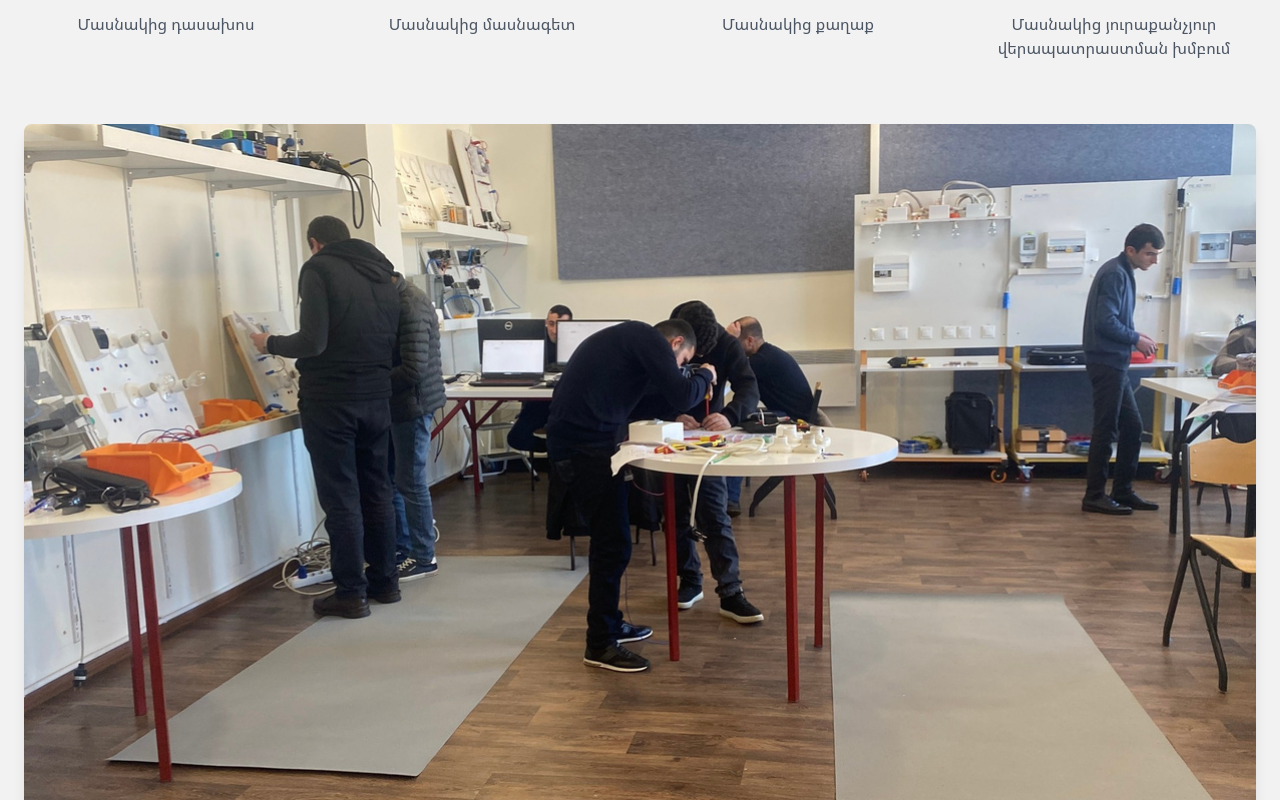
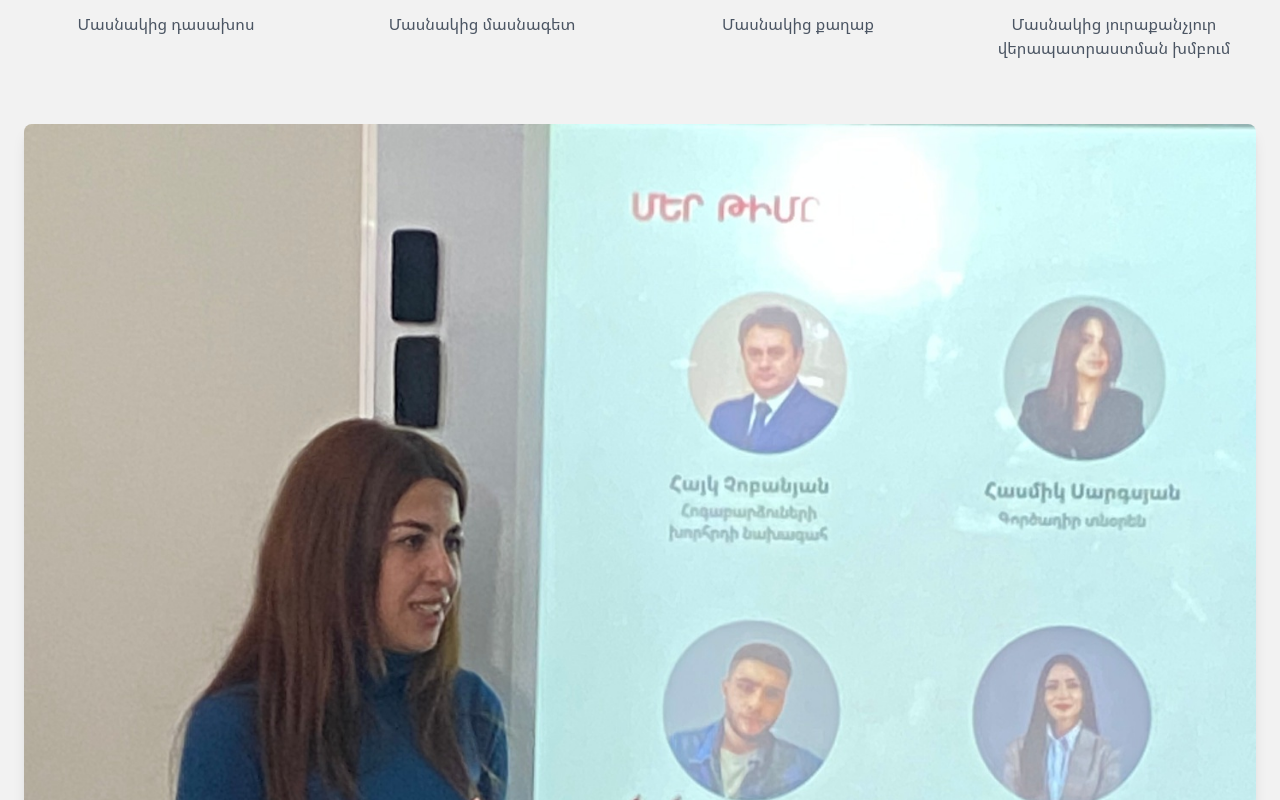
Before and after one commit to fulfilledbyai/zenith-academy-web, a React (Vite) app: page / in a window 1280 px wide. Shown: the part 2640-3440 px from the top of the page. Built offline with nearby package versions, Linux system fonts and the light colour scheme.

Commit message:
Update image asset
Updates an image asset.

```diff
--- a/src/pages/Index.tsx
+++ b/src/pages/Index.tsx
@@ -153,7 +153,7 @@ const Index = () => {
           </div>
 
           <div className="mt-16">
-            <img src="/lovable-uploads/c159a039-2cc2-4d5e-bae1-a11a4b9f530e.png" alt="Zenith Academy Workshop" className="w-full h-auto rounded-lg shadow-lg" />
+            <img src="/lovable-uploads/b94b10db-dc31-40ec-be5e-30ae6ffe399a.png" alt="Zenith Academy Workshop" className="w-full h-auto rounded-lg shadow-lg" />
           </div>
         </div>
       </section>
```
Also changed, not shown: public/lovable-uploads/b94b10db-dc31-40ec-be5e-30ae6ffe399a.png (added).
